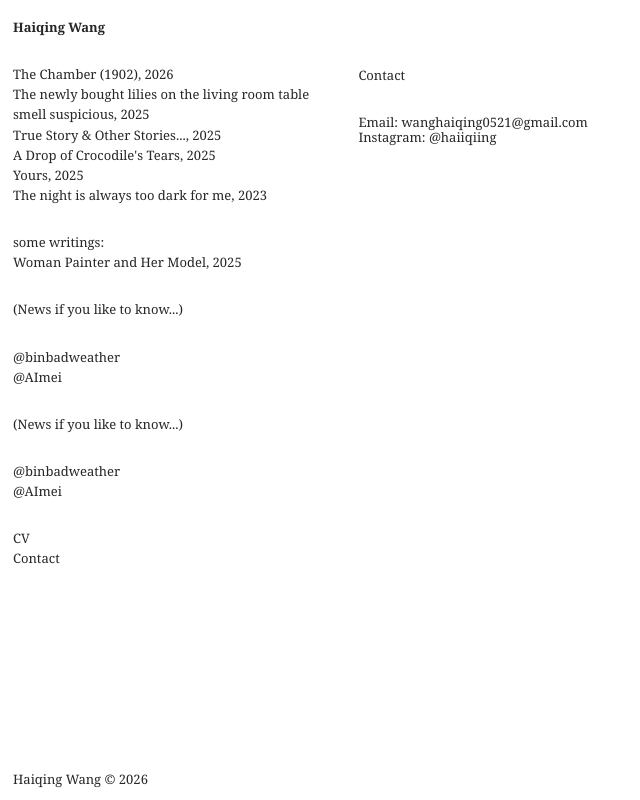
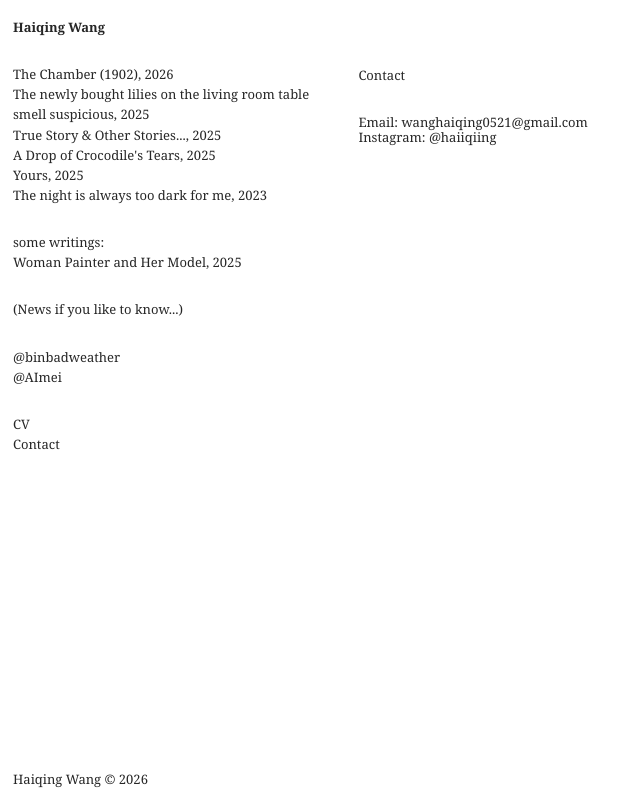
Before and after one commit to wanghaiqing0521/haiqingwang, a plain HTML site: page contact.html in a window 1280 px wide. Shown: the whole page, without its empty margins (0-640 px from the left). Drawn offline with Linux system fonts and the light colour scheme.

Commit message:
Update contact.html

```diff
--- a/contact.html
+++ b/contact.html
@@ -42,17 +42,6 @@
     <a href="https://linktr.ee/binbadweather"
        target="_blank"
        rel="noopener noreferrer">@binbadweather</a><br>
-      <a href="#">@AImei</a>
-    </div>
-
-   <div class="section">
-  <a href="news.html">(News if you like to know...)</a>
-</div>
-
-<div class="section">
-  <a href="https://linktr.ee/binbadweather"
-     target="_blank"
-     rel="noopener noreferrer">@binbadweather</a><br>
 
     <a href="https://www.instagram.com/aimeiohh/"
        target="_blank"
@@ -65,7 +54,6 @@
   </div>
 
 </nav>
-
 
   <main class="project-content">
 
```
Lines whose indentation alone changed are shown as unchanged.
